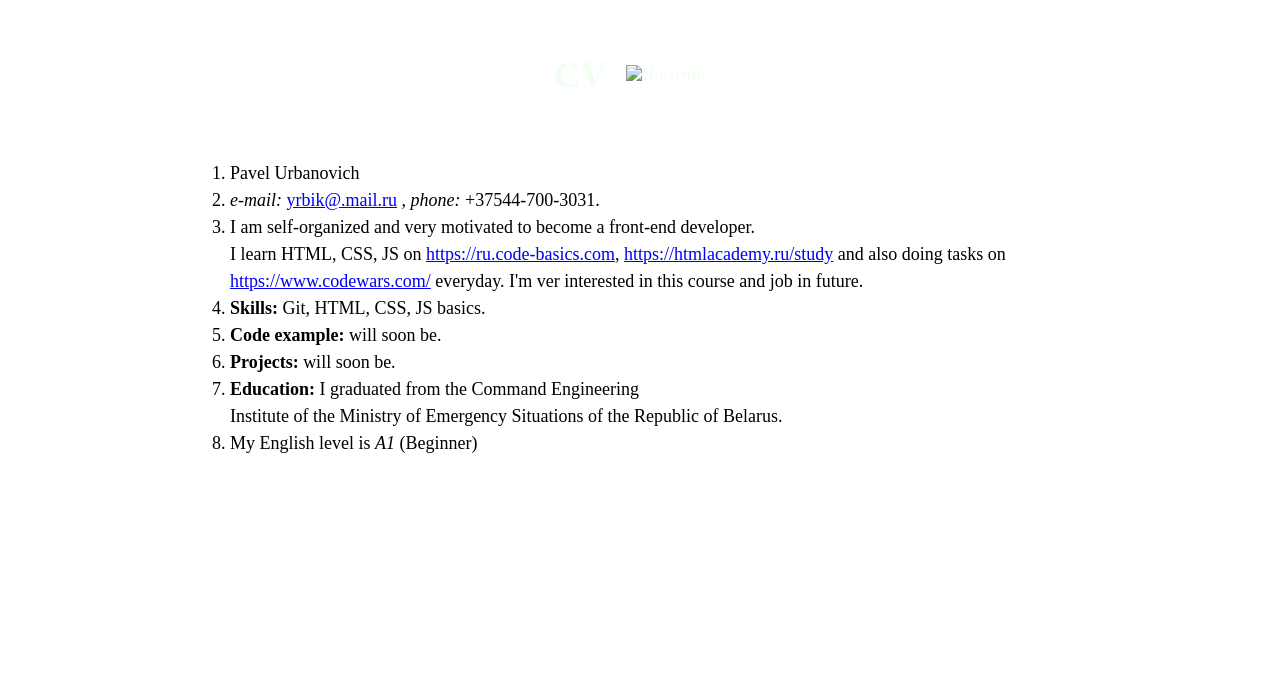
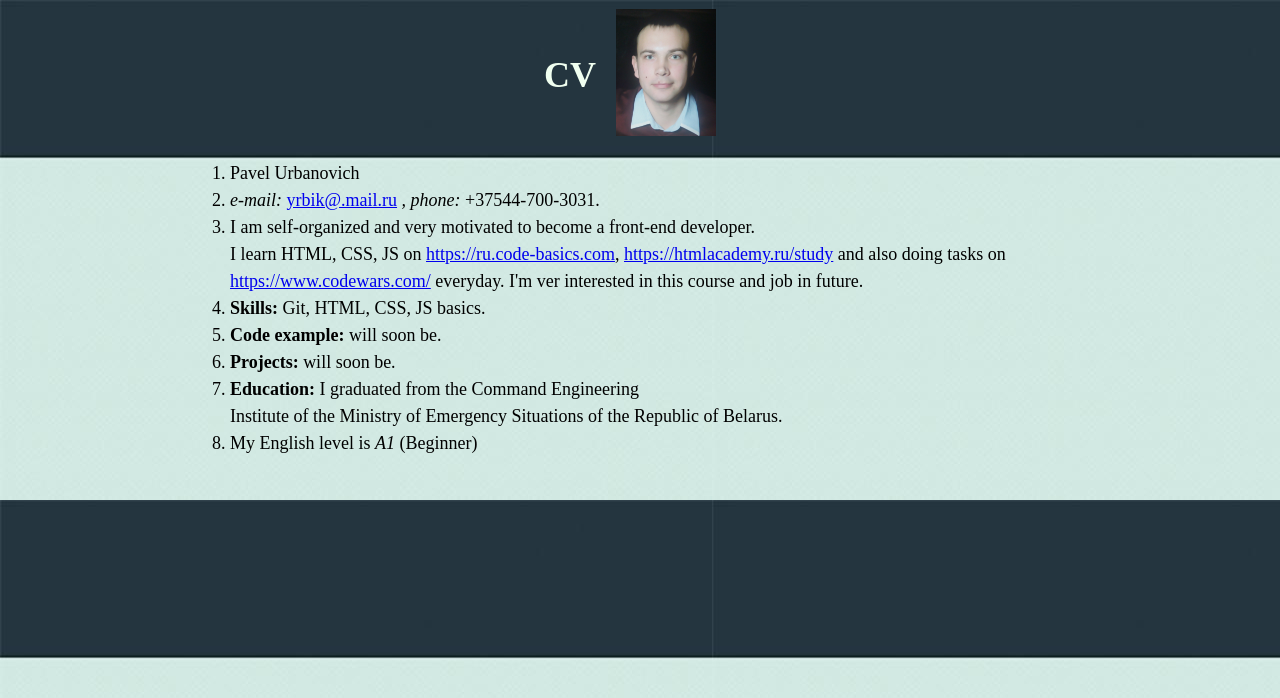
Before and after one commit to pavel-urbanovich/rsschool-cv, a plain HTML site: page index.html in a window 1280 px wide. Drawn offline with Linux system fonts and the light colour scheme; the site is published under a folder, as on GitHub Pages, so addresses that start at the root find nothing.

Commit message:
fix: fixed url img

```diff
--- a/index.html
+++ b/index.html
@@ -6,7 +6,7 @@
     <title>CV Pavel Urbanovich</title>
     <style>
         body {
-            background-image: url(/040513_0459_4.jpg);
+            background-image: url(040513_0459_4.jpg);
             font-size: 18px;
         }
         * {
@@ -48,7 +48,7 @@
 <body>
     <header class="header">
         <h1>CV</h1>
-        <div class="logo"><img src="/IMG_20161114_151508.jpg" alt="Логотип" width="100" ></div>
+        <div class="logo"><img src="IMG_20161114_151508.jpg" alt="Логотип" width="100" ></div>
  </header>
  <main>
      <ol class="ol">
```
